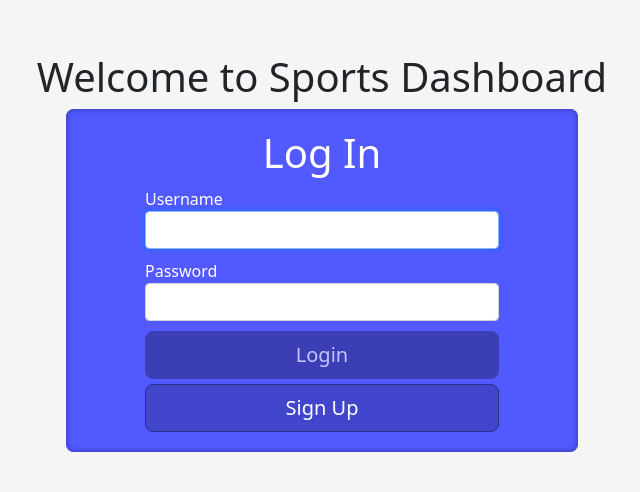
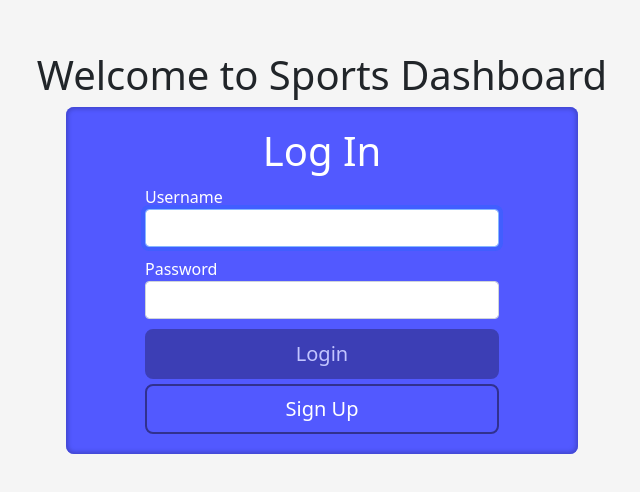
Before and after one commit to MuchQuak/Shport, a React (Create React App) app in the folder frontend/: page /Login in a window 1280 px wide. Shown: the part 148-640 px from the top of the page, without its empty margins (318-958 px from the left). Built offline with nearby package versions, Linux system fonts and the light colour scheme.

Commit message:
Slight CSS

```diff
--- a/frontend/src/CloseableItem.js
+++ b/frontend/src/CloseableItem.js
@@ -1,9 +1,9 @@
 import "./style/Item.scss";
-import React from 'react';
+import React, {useState} from 'react';
 import CloseButton from "react-bootstrap/CloseButton";
 
 export default function CloseableItem(props) {
-    const [itemVisible, setItemVisible] = React.useState(true);
+    const [itemVisible, setItemVisible] = useState(true);
     if (!props) {
         return null;
     }
--- a/frontend/src/Login.js
+++ b/frontend/src/Login.js
@@ -79,11 +79,11 @@ export default function Login(props) {
                       <Form.Control type="password" value={password} onChange={(e) => setPassword(e.target.value)}/>
                   </Form.Group>
                   <div className='button-wrapper'>
-                    <Button className="login-button margin-bottom-5" id="login" size="lg" type="submit" disabled={!validateForm()}>Login</Button>
+                    <Button className="themed-button margin-bottom-5" id="login" size="lg" type="submit" disabled={!validateForm()}>Login</Button>
                   </div>
                   <Link to="/SignUp" className='signup-link'>
                       <div className='button-wrapper'>
-                        <Button className="login-button" id="signup" size="lg" type="button">Sign Up</Button>
+                        <Button className="themed-button" id="signup" size="lg" type="button">Sign Up</Button>
                       </div>
                   </Link>
               </Form>
--- a/frontend/src/SignUp.js
+++ b/frontend/src/SignUp.js
@@ -88,7 +88,7 @@ export default function SignUp(props) {
                         <Form.Label>Password</Form.Label>
                         <Form.Control type="password" value={password} onChange={(e) => setPassword(e.target.value)}/>
                     </Form.Group>
-                    <Button className="login-button margin-bottom-5" id="signup-button" size="lg" type="submit" disabled={!validateForm()}>Next</Button>
+                    <Button className="themed-button " id="signup-button" size="lg" type="submit" disabled={!validateForm()}>Next</Button>
                     <Link to="/Login">
                         <p className="have-account noselect">Already registered? Sign in</p>
                     </Link>
--- a/frontend/src/style/App.scss
+++ b/frontend/src/style/App.scss
@@ -140,3 +140,34 @@
 .margin-bottom-5 {
     margin: 0 0 5px !important;
 }
+
+.button-wrapper {
+    width: 100%;
+    display: flex;
+    flex-flow: column wrap;
+    justify-content: center;
+    justify-items: center;
+    align-content: center;
+    align-items: center;
+}
+
+.themed-button {
+    margin: 0 auto;
+    width: 100%;
+    height: auto;
+    border: 2px solid theme.$current-border;
+    border-radius: 8px;
+    background-color: theme.$current;
+}
+
+.themed-button:disabled {
+    background-color: theme.$current-border;
+    border-color: theme.$current-border;
+    pointer-events: none;
+    color: #FFFFFF;
+}
+
+.themed-button:hover {
+    background-color: theme.$current-accent;
+    border-color: theme.$current-border;
+}
--- a/frontend/src/style/login-signup.scss
+++ b/frontend/src/style/login-signup.scss
@@ -32,37 +32,6 @@
     text-decoration: none;
 }
 
-.button-wrapper {
-    width: 100%;
-    display: flex;
-    flex-flow: column wrap;
-    justify-content: center;
-    justify-items: center;
-    align-content: center;
-    align-items: center;
-}
-
-.login-button {
-    margin: 0 auto;
-    width: 100%;
-    height: auto;
-    border-radius: 8px;
-    background-color: theme.$current-accent;
-    border-color: theme.$current-border;
-}
-
-.login-button:disabled {
-    background-color: theme.$current-border;
-    border-color: theme.$current-border;
-    pointer-events: none;
-    color: #FFFFFF;
-}
-
-.login-button:hover {
-    background-color: theme.$current-light;
-    border-color: theme.$current-border;
-}
-
 .have-account {
     margin: 0;
     width: 100%;
```
